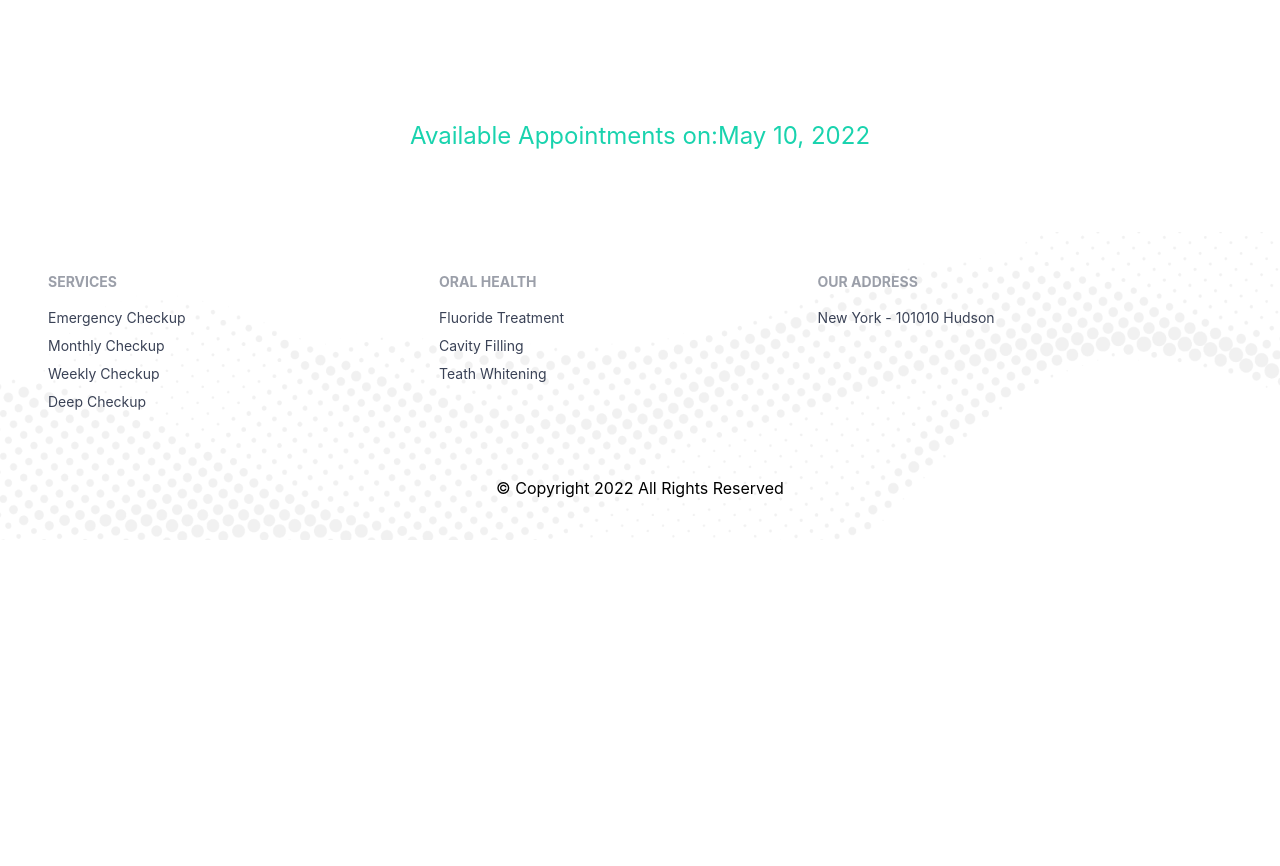
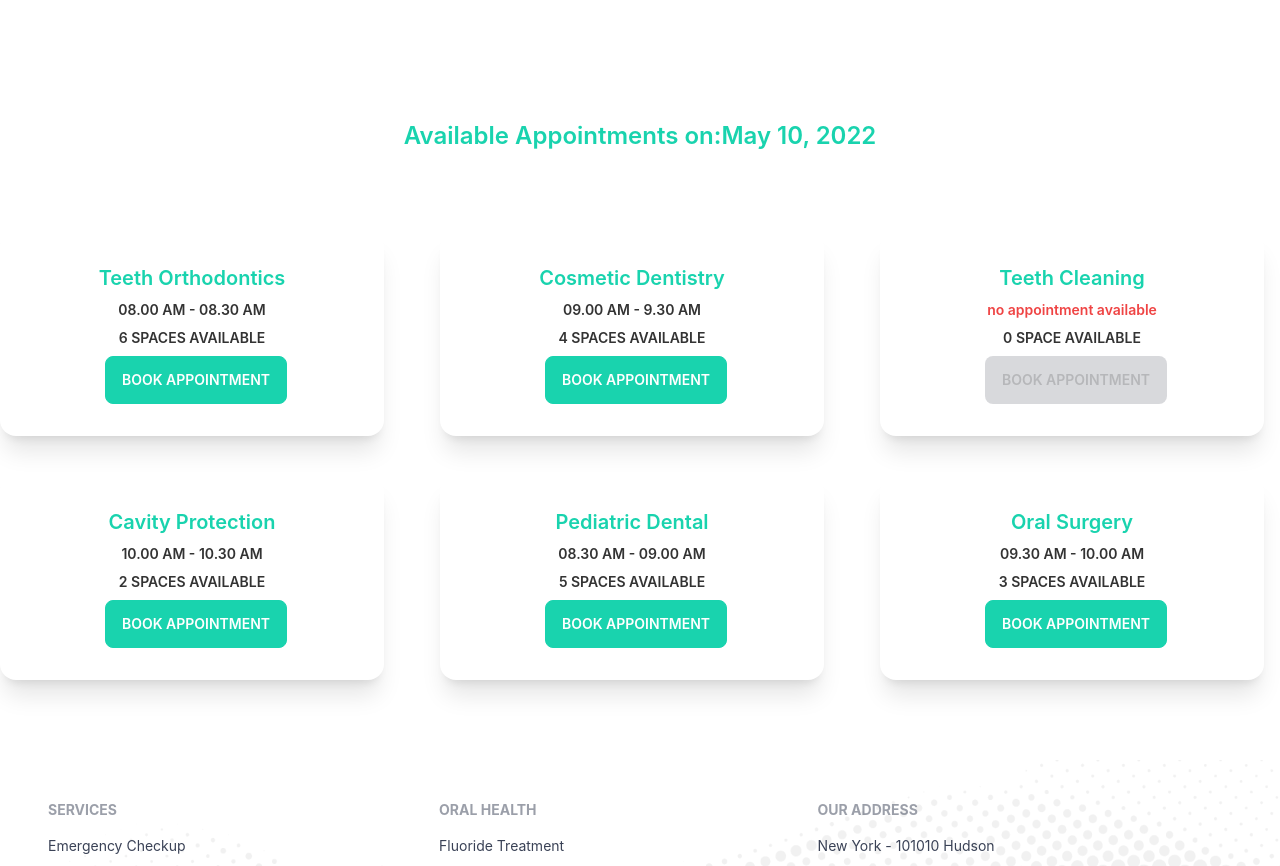
Before and after one commit to Safiul-Azam/doctor-appointment, a React (Create React App) app: page /appointment in a window 1280 px wide. Shown: the part 760-1626 px from the top of the page. Before the commit the page ends 1300 px from the top, so only its background shows below. Built offline with nearby package versions, Linux system fonts and the light colour scheme.

Commit message:
booking modal set in appointment page

```diff
--- /dev/null
+++ b/src/Pages/Appointment/AppointmentService.js
@@ -0,0 +1,28 @@
+import React from 'react';
+
+const AppointmentService = ({ service,setTreatment }) => {
+    const { name, slots } = service
+    return (
+        <div className="card w-96 bg-base-100 shadow-xl">
+            <div className="card-body">
+                <h2 className=" text-xl text-secondary font-semibold text-center ">{name}</h2>
+                <p className='text-sm text-center font-semibold'>
+                    {slots.length > 0 ?
+                        <span>{slots[0]}</span> : <span className='text-red-500'>no appointment available</span>}
+                </p>
+                <p className='text-sm text-center font-semibold'>{slots.length} {slots.length > 1 ? 'SPACES' : 'SPACE'} AVAILABLE</p>
+                <div className="card-actions justify-center">
+                    <button></button>
+                    <label
+                        for="booking-modal"
+                        disabled={slots.length === 0}
+                        onClick={()=>setTreatment(service)}
+                        className="btn modal-button btn-secondary text-white"
+                    >Book Appointment</label>
+                </div>
+            </div>
+        </div>
+    );
+};
+
+export default AppointmentService;
--- a/src/Pages/Appointment/AvailableAppointments.js
+++ b/src/Pages/Appointment/AvailableAppointments.js
@@ -1,8 +1,11 @@
 import { format } from 'date-fns';
 import React, { useEffect, useState } from 'react';
+import AppointmentService from './AppointmentService';
+import BookingModal from './BookingModal';
 
 const AvailableAppointments = ({date}) => {
     const [services, setServices] = useState([])
+    const [treatment, setTreatment] = useState(null)
     useEffect(()=>{
         fetch('services.json')
         .then(res => res.json())
@@ -10,9 +13,23 @@ const AvailableAppointments = ({date}) => {
     },[])
     return (
         <div>
-            <h4 className='text-2xl text-center text-secondary font-semiBold mb-20'>Available Appointments on:{ format(date,"PP")}</h4>
-            <div>
+            <h4 className='text-2xl text-center text-secondary font-semibold mb-20'>Available Appointments on:{ format(date,"PP")}</h4>
+            <div className='grid grid-cols-1 md:grid-cols-2 lg:grid-cols-3 gap-10 mb-20'>
+                {
+                    services.map(service => <AppointmentService
+                    key={service._id}
+                    service={service}
+                    setTreatment={setTreatment}
+                    ></AppointmentService>)
+                }
             </div>
+            {
+                treatment && <BookingModal
+                treatment={treatment}
+                date={date}
+                setTreatment={setTreatment}
+                ></BookingModal>
+            }
         </div>
     );
 };
--- /dev/null
+++ b/src/Pages/Appointment/BookingModal.js
@@ -0,0 +1,37 @@
+import { format } from 'date-fns';
+import React from 'react';
+
+const BookingModal = ({ treatment,setTreatment, date }) => {
+    const {_id, slots, name} = treatment
+    const handleBooking = e => {
+        e.preventDefault()
+        const slot = e.target.slot.value
+        console.log( _id, name, slot )
+        setTreatment(null)
+    }
+    return (
+        <div>
+            <input type="checkbox" id="booking-modal" className="modal-toggle" />
+            <div className="modal modal-bottom sm:modal-middle">
+                <div className="modal-box">
+                    <label for="booking-modal" className="btn btn-sm btn-circle absolute right-2 top-2">✕</label>
+                    <h3 className="font-semibold text-2xl text-accent">{name}</h3>
+                    <form onSubmit={handleBooking} className='text-accent grid grid-cols-1 gap-3 justify-items-center my-10'>
+                        <input name='date' type="text" disabled value={format(date, 'PP')} className="input input-bordered w-full text-lg font-semibold" />
+                        <select name='slot' className="select select-bordered w-full">
+                           {
+                               slots.map(slot => <option key={slot._id}value={slot}>{slot}</option>)
+                           }
+                        </select>
+                        <input name='name' type="text" placeholder="Full Name" className="input input-bordered w-full" />
+                        <input name='email' type="email" placeholder="Enter Your Email" className="input input-bordered w-full" />
+                        <input name='number' type="text" placeholder="Phone Number" className="input input-bordered w-full" />
+                        <input type="submit" value='SUBMIT' className="btn btn-secondary w-full" />
+                    </form>
+                </div>
+            </div>
+        </div>
+    );
+};
+
+export default BookingModal;
```
